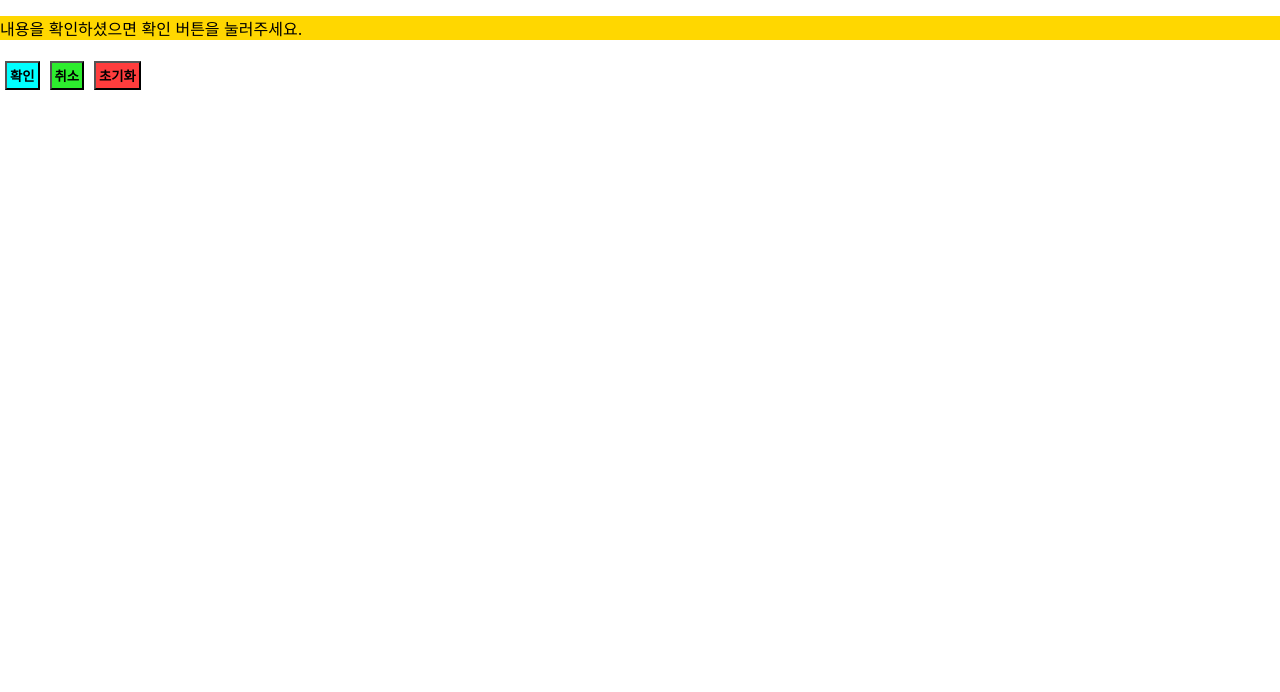
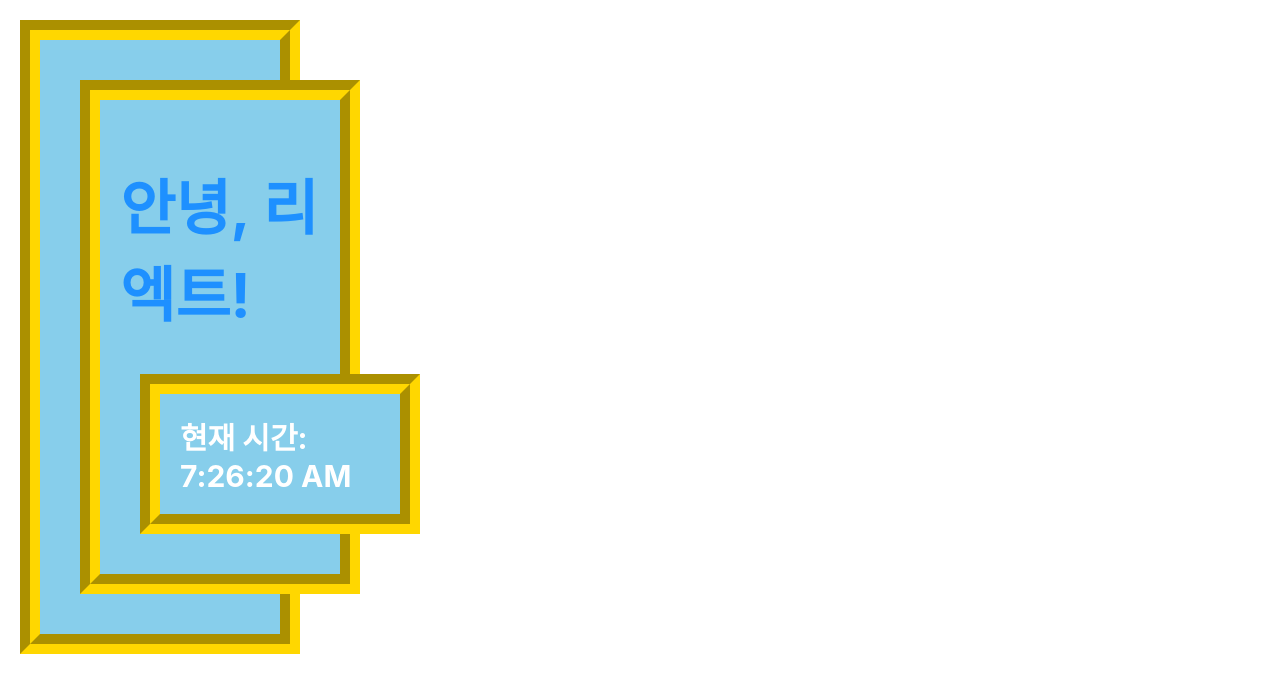
Before and after one commit to mahonben/ReactProject2024, a React (Create React App) app: page / in a window 1280 px wide. Shown: the top 692 px of the page. Built offline with nearby package versions, Linux system fonts and the light colour scheme.

Commit message:
React 4장 문제

```diff
--- /dev/null
+++ b/src/chp04/Clack.css
@@ -0,0 +1,12 @@
+div{
+    border-width: 20px;
+    border-style: groove;
+    border-color: gold;
+    background-color: skyblue;
+    color: white;
+    font-size: 30px;
+    font-weight: bold;
+    padding: 20px;
+    margin: 20px;
+    width: 200px;
+}
--- /dev/null
+++ b/src/chp04/Clock.jsx
@@ -0,0 +1,12 @@
+import React from "react";
+
+function Clock(props) {
+    return (
+        <div className={`bg-${props.color}`}>
+            <h1>안녕, 리엑트!</h1>
+            <div color='blue'>현재 시간: {new Date().toLocaleTimeString()}</div>
+        </div>
+    );
+}
+
+export default Clock;
--- a/src/index.js
+++ b/src/index.js
@@ -3,18 +3,25 @@ import ReactDOM from 'react-dom/client';
 import './index.css';
 import './chp03/Book.css'
 import './chp04/Button.css'
+import './chp04/Clack.css'
 import App from './App';
 import reportWebVitals from './reportWebVitals';
 import Library from "./chp03/Library";
 import Button from "./chp04/Button";
 import ConfirmDialog from "./chp04/ConfirmDialog";
+import Clock from "./chp04/Clock";
 
 const root = ReactDOM.createRoot(document.getElementById('root'));
-root.render(
-  <React.StrictMode>
-    <ConfirmDialog />
-  </React.StrictMode>
-);
+setInterval(()=>{
+        root.render(
+            <React.StrictMode>
+                <Clock />
+            </React.StrictMode>
+        );
+    }
+
+)
+
 
 // If you want to start measuring performance in your app, pass a function
 // to log results (for example: reportWebVitals(console.log))
```
Also changed, not shown: src/chp04/Button.css (+4 -3 lines).
